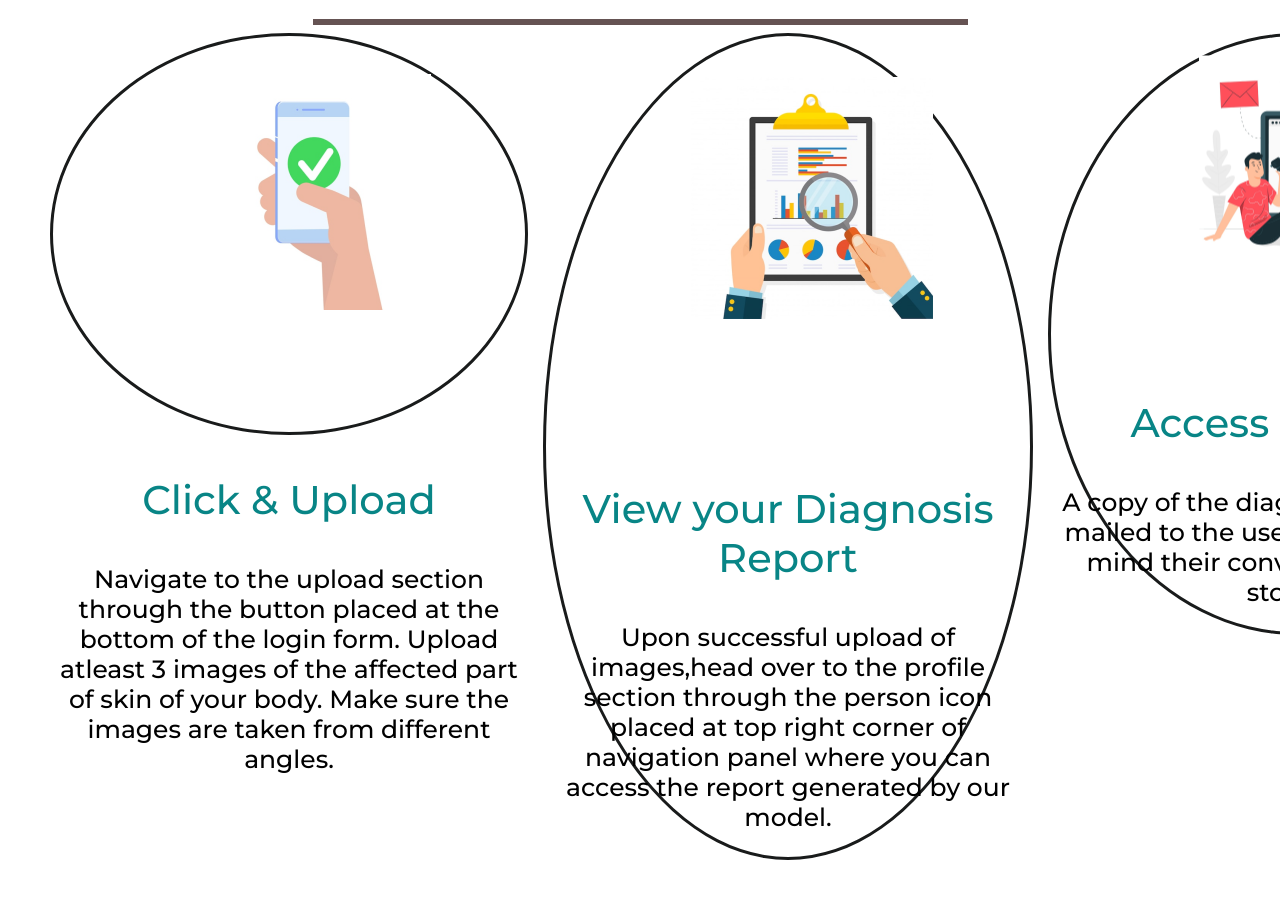
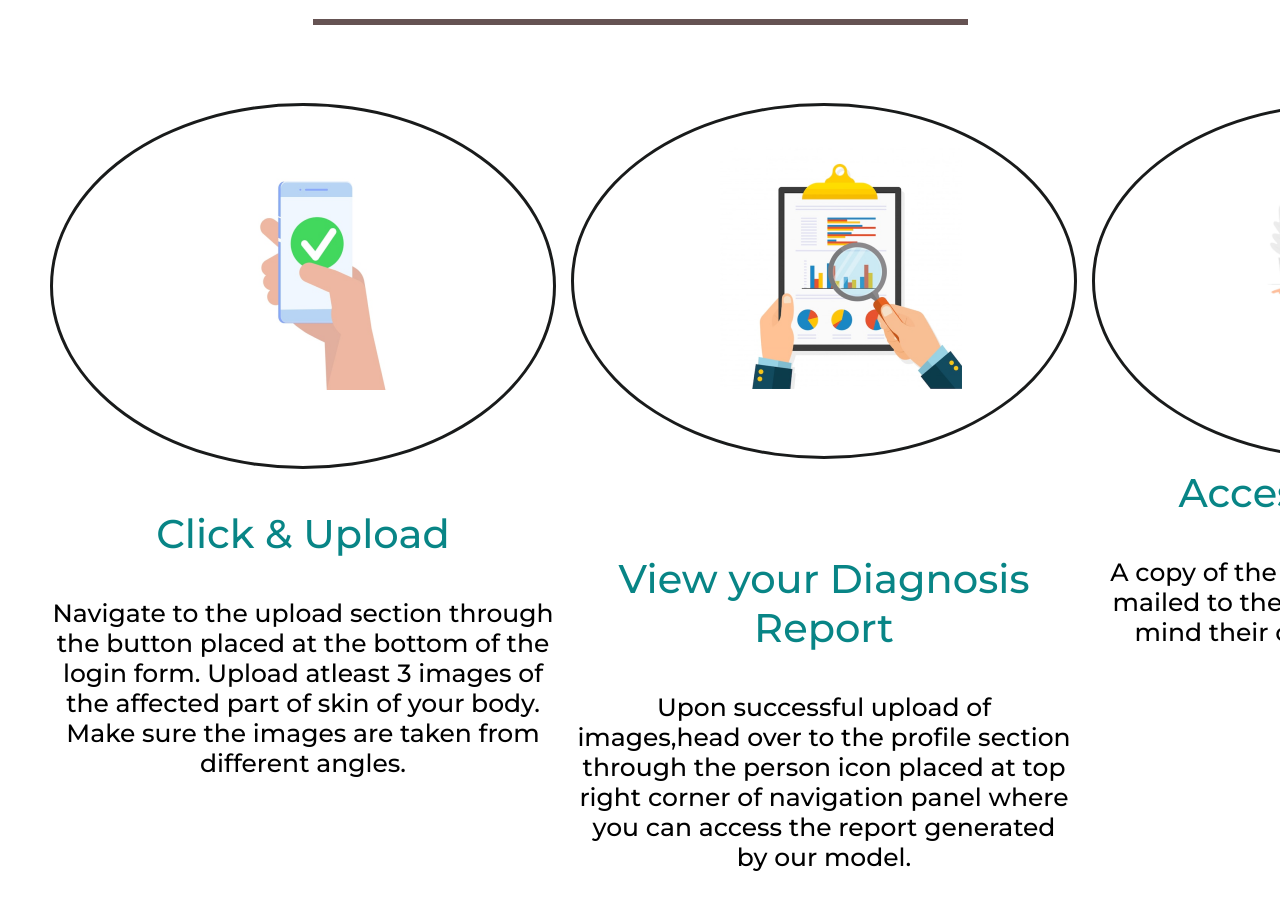
Before and after one commit to VaibhavArora314/Dermacare, a React (Create React App) app in the folder frontend/: page / in a window 1280 px wide. Shown: the part 1002-1911 px from the top of the page. After the commit the page ends 1874 px from the top, so only its background shows below. Built offline with nearby package versions, Linux system fonts and the light colour scheme.

Commit message:
Minor changes

```diff
--- a/frontend/src/assets/css/Homepage.scss
+++ b/frontend/src/assets/css/Homepage.scss
@@ -71,6 +71,7 @@
 }
 
 .procedureContainer{
+  padding-top: 70px;
   display: flex;
   flex-direction: row;
   gap: 15px;
@@ -82,11 +83,11 @@
   &__Image {
     flex:3;
     border-radius: 50%;
+    height:350px;
+    width:500px;
     color: #191B1B;
     border: solid;
-     padding:0;
-
-      height:inherit;
+     padding-top:10px;
       // width:60% !important;
 
       >.one-section{
@@ -122,15 +123,15 @@
   flex-direction: column;
   gap: 15px ;
 
-  &__Image {
+  &__TwoImage {
     flex:3;
     border-radius: 50%;
+    height:350px;
+    width:500px;
     color: #191B1B;
     border: solid;
      padding:0;
 
-      height:inherit;
-      // width:60% !important;
 
       >.two-section{
           transform: scale(0.5);
@@ -141,16 +142,16 @@
         }
   }
 
-  &__Heading p{
+  &__TwoHeading p{
   color: #088586;
   font-size: 40px;
   font-family: Montserrat;
   font-weight: 500;
   word-wrap: break-word
 }
-  &__Content p{
+  &__TwoContent p{
   width: 100%;
-  height: 100%;
+  height: 0px;
   text-align: center;
   color: black;
   font-size: 25px;
@@ -165,18 +166,18 @@
   flex-direction: column;
   gap: 15px ;
 
-  &__Image {
+  &__ThreeImage {
     flex:3;
     border-radius: 50%;
+    height:350px;
+    width:500px;
     color: #191B1B;
     border: solid;
      padding:0;
 
-      height:inherit;
-      // width:60% !important;
-
       >.three-section{
-          transform: scale(0.5);
+          align-items: center;
+          transform: scale(0.4);
           margin-top: -5rem;
           margin-left:5%;
           align-items: end;
@@ -184,16 +185,16 @@
         }
   }
 
-  &__Heading p{
+  &__ThreeHeading p{
   color: #088586;
   font-size: 40px;
   font-family: Montserrat;
   font-weight: 500;
   word-wrap: break-word
 }
-  &__Content p{
+  &__ThreeContent p{
   width: 100%;
-  height: 100%;
+  height: 80px;
   text-align: center;
   color: black;
   font-size: 25px;
--- a/frontend/src/pages/Homepage.jsx
+++ b/frontend/src/pages/Homepage.jsx
@@ -36,24 +36,24 @@ function Homepage() {
           </div>
 
           <div className="procedureContainer__div2">
-                <div className="procedureContainer__div2__Image">
+                <div className="procedureContainer__div2__TwoImage">
                   <img src={two} alt="" className="two-section" />
-                <div className="procedureContainer__div2__Heading">
+                <div className="procedureContainer__div2__TwoHeading">
                   <p>View your Diagnosis Report</p>
                 </div>
-                  <div className="procedureContainer__div2__Content">
+                  <div className="procedureContainer__div2__TwoContent">
                   <p>Upon successful upload of images,head over to the profile section through the person icon placed at top right corner of navigation panel where you can access the report generated by our model.</p>
                   </div>
                 </div>
           </div>
 
           <div className="procedureContainer__div3">
-                <div className="procedureContainer__div3__Image">
+                <div className="procedureContainer__div3__ThreeImage">
                   <img src={three} alt="" className="three-section" />
-                <div className="procedureContainer__div3__Heading">
+                <div className="procedureContainer__div3__ThreeHeading">
                   <p>Access via Email</p>
                 </div>
-                  <div className="procedureContainer__div3__Content">
+                  <div className="procedureContainer__div3__ThreeContent">
                   <p>
                   A copy of the diagnosis report will be mailed to the user as well keeping in mind their convenience and easy storage.
                   </p>
```
